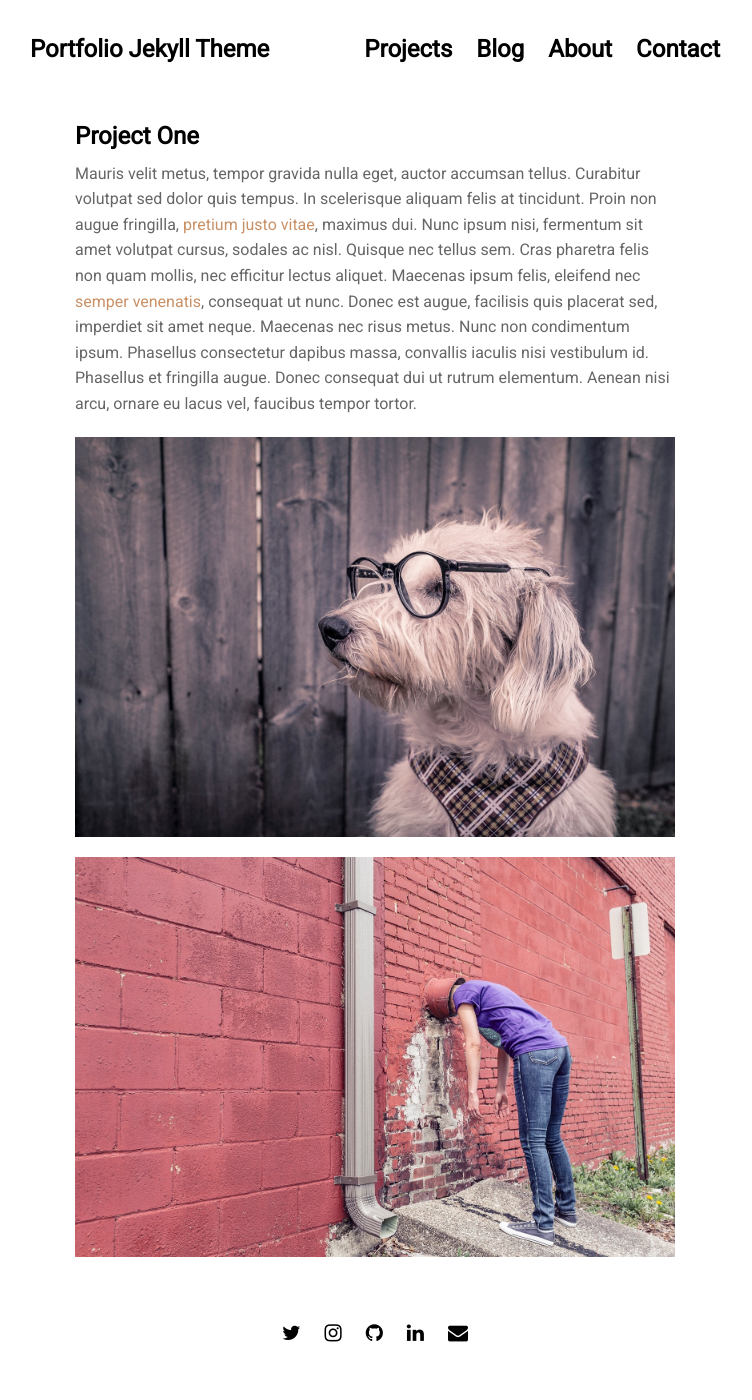
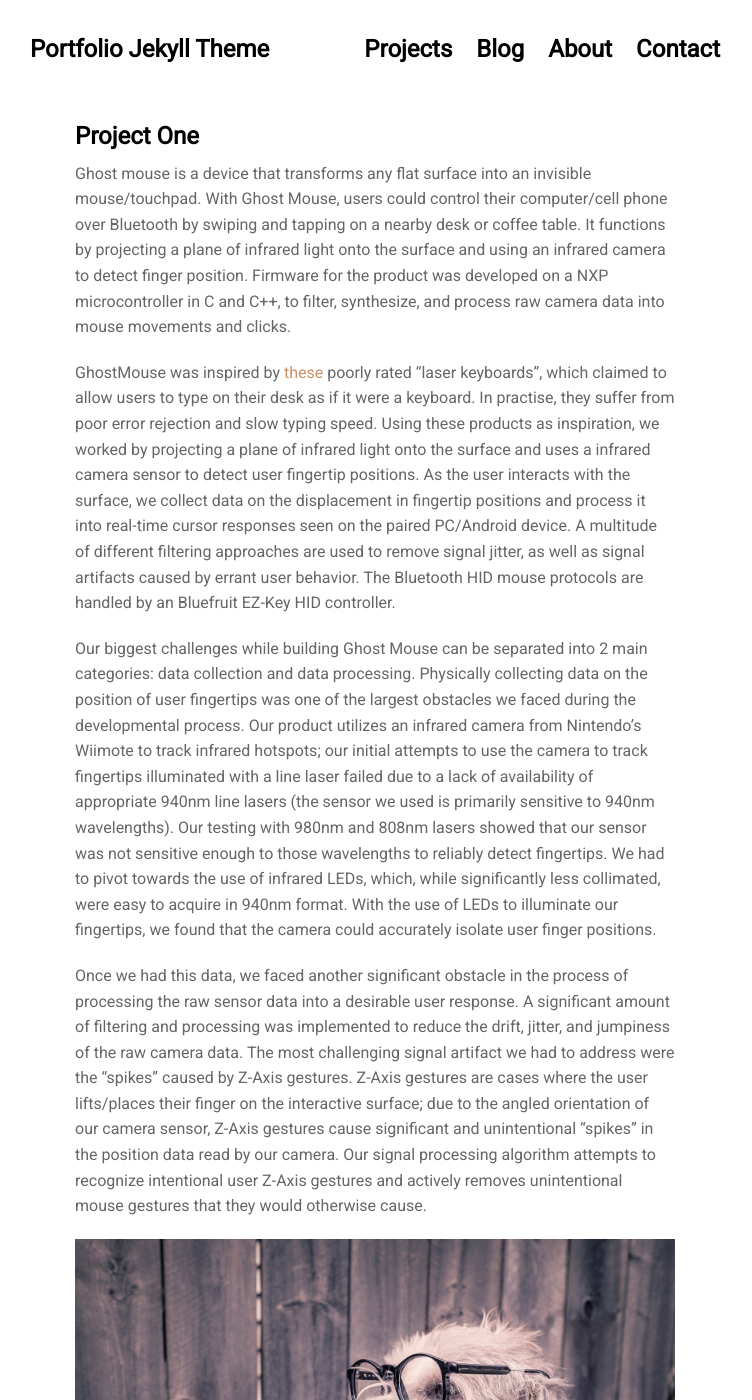
Before and after one commit to david-wang-1/david-wang-1.github.io, a Jekyll site: the page built from projects/proj-1.md, in a window 1280 px wide and 1400 px high. Shown: the whole window, without its empty margins (265-1017 px from the left). Built offline with Jekyll 4.4.1, drawn with Linux system fonts in a browser that asks for light colours; nearby versions of some CDN libraries.

Commit message:
1st project updates

```diff
--- a/projects/proj-1.md
+++ b/projects/proj-1.md
@@ -2,8 +2,16 @@
 layout: post
 title: 'Project One'
 ---
-Mauris velit metus, tempor gravida nulla eget, auctor accumsan tellus. Curabitur volutpat sed dolor quis tempus. In scelerisque aliquam felis at tincidunt. Proin non augue fringilla, [pretium justo vitae](#), maximus dui. Nunc ipsum nisi, fermentum sit amet volutpat cursus, sodales ac nisl. Quisque nec tellus sem. Cras pharetra felis non quam mollis, nec efficitur lectus aliquet. Maecenas ipsum felis, eleifend nec [semper venenatis](#), consequat ut nunc. Donec est augue, facilisis quis placerat sed, imperdiet sit amet neque. Maecenas nec risus metus. Nunc non condimentum ipsum. Phasellus consectetur dapibus massa, convallis iaculis nisi vestibulum id. Phasellus et fringilla augue. Donec consequat dui ut rutrum elementum. Aenean nisi arcu, ornare eu lacus vel, faucibus tempor tortor.
+Ghost mouse is a device that transforms any flat surface into an invisible mouse/touchpad. With Ghost Mouse, users could control their computer/cell phone over Bluetooth by swiping and tapping on a nearby desk or coffee table. It functions by projecting a plane of infrared light onto the surface and using an infrared camera to detect finger position. Firmware for the product was developed on a NXP microcontroller in C and C++, to filter, synthesize, and process raw camera data into mouse movements and clicks.
 
-{% include image.html url="http://www.gratisography.com" image="projects/proj-1/dog.jpg" %}
+GhostMouse was inspired by <a href="amazon.com/AGS-Projection-Bluetooth-Keyboard-Smartphone/dp/B00RP59MC0/">these</a> poorly rated "laser keyboards", which claimed to allow users to type on their desk as if it were a keyboard. In practise, they suffer from poor error rejection and slow typing speed. Using these products as inspiration, we  worked by projecting a plane of infrared light onto the surface and uses a infrared camera sensor to detect user fingertip positions. As the user interacts with the surface, we collect data on the displacement in fingertip positions and process it into real-time cursor responses seen on the paired PC/Android device. A multitude of different filtering approaches are used to remove signal jitter, as well as signal artifacts caused by errant user behavior. The Bluetooth HID mouse protocols are handled by an Bluefruit EZ-Key HID controller.
 
-{% include image.html url="http://www.gratisography.com" image="projects/proj-1/wall.jpg" %}
+Our biggest challenges while building Ghost Mouse can be separated into 2 main categories: data collection and data processing. Physically collecting data on the position of user fingertips was one of the largest obstacles we faced during the developmental process. Our product utilizes an infrared camera from Nintendo's Wiimote to track infrared hotspots; our initial attempts to use the camera to track fingertips illuminated with a line laser failed due to a lack of availability of appropriate 940nm line lasers (the sensor we used is primarily sensitive to 940nm wavelengths). Our testing with 980nm and 808nm lasers showed that our sensor was not sensitive enough to those wavelengths to reliably detect fingertips. We had to pivot towards the use of infrared LEDs, which, while significantly less collimated, were easy to acquire in 940nm format. With the use of LEDs to illuminate our fingertips, we found that the camera could accurately isolate user finger positions.
+
+Once we had this data, we faced another significant obstacle in the process of processing the raw sensor data into a desirable user response. A significant amount of filtering and processing was implemented to reduce the drift, jitter, and jumpiness of the raw camera data. The most challenging signal artifact we had to address were the "spikes" caused by Z-Axis gestures. Z-Axis gestures are cases where the user lifts/places their finger on the interactive surface; due to the angled orientation of our camera sensor, Z-Axis gestures cause significant and unintentional "spikes" in the position data read by our camera. Our signal processing algorithm attempts to recognize intentional user Z-Axis gestures and actively removes unintentional mouse gestures that they would otherwise cause.
+
+
+
+{% include image.html url="https://github.com/david-wang-1/ghost-mouse" image="projects/proj-1/dog.jpg" %}
+
+{% include image.html url="https://github.com/david-wang-1/ghost-mouse" image="projects/proj-1/wall.jpg" %}
```
Also changed, not shown: 1 other file.
